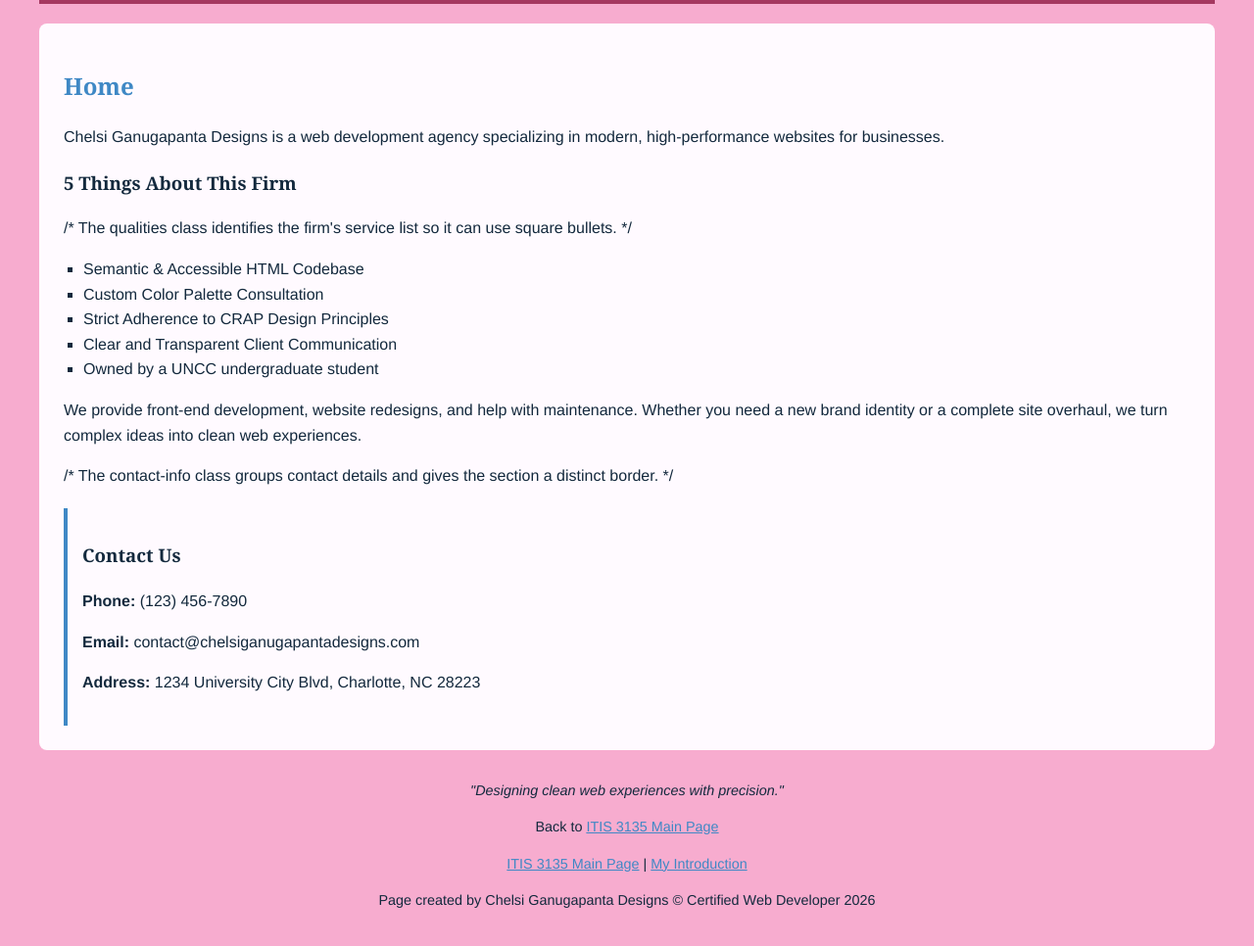
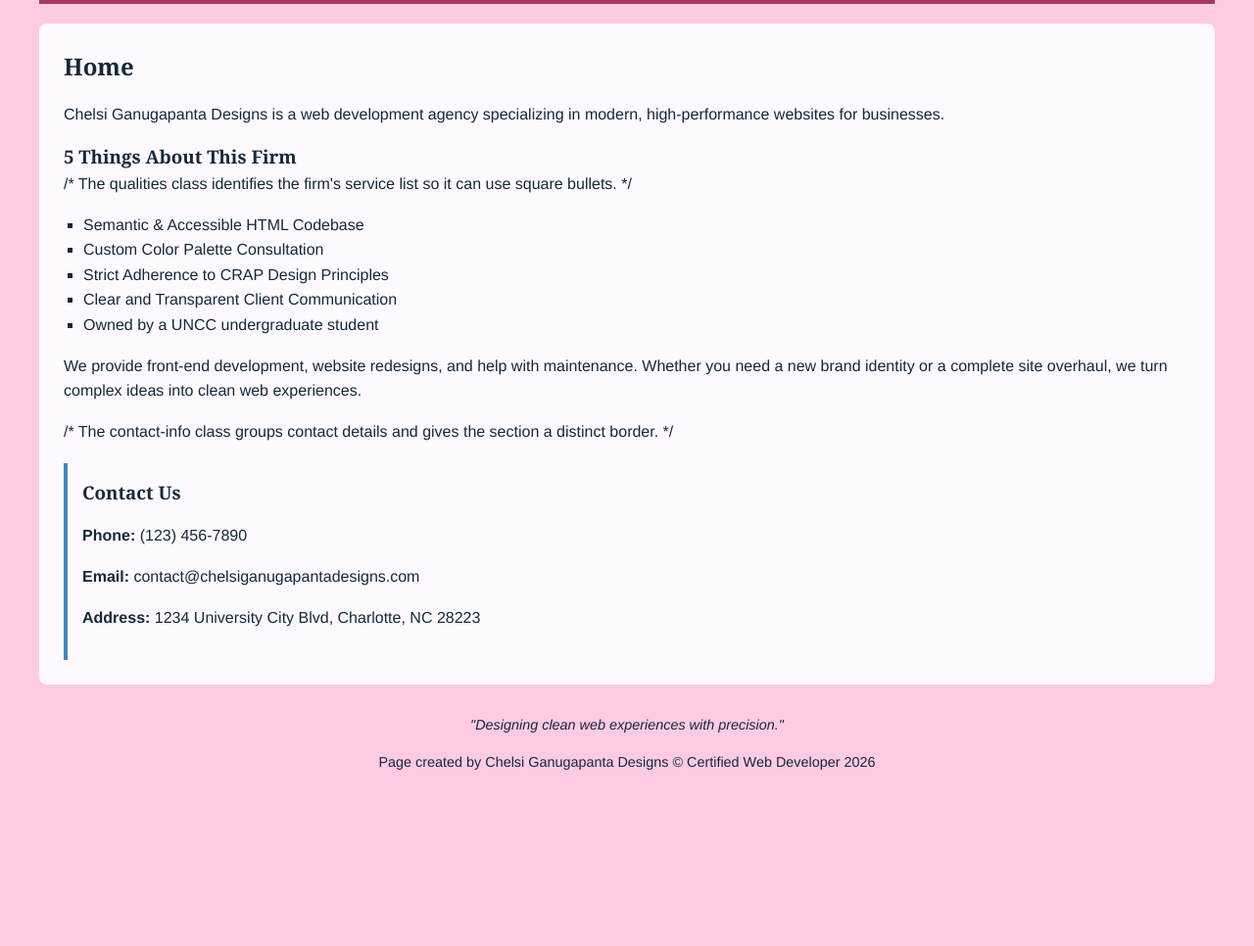
Before and after one commit to cganugapanta/cganugapanta.github.io, a plain HTML site: page itis3135/chelsiganugapantadesigns.co/index.html in a window 1280 px wide. Shown: the part 107-1073 px from the top of the page at 98% size. After the commit the page ends 931 px from the top, so only its background shows below. Drawn offline with Linux system fonts and the light colour scheme.

Commit message:
Update index.html

```diff
--- a/itis3135/chelsiganugapantadesigns.co/index.html
+++ b/itis3135/chelsiganugapantadesigns.co/index.html
@@ -14,7 +14,7 @@
         :root {
             --primary: #A53860;
             --secondary: #13293D;
-            --background: #F7ACCF;
+            --background: #ffcbe3;
             --accent: #3F88C5;
             --text: #FFFAFF;
         }
@@ -33,6 +33,8 @@
 
         h1, h2, h3 {
             font-family: Georgia, serif;
+            margin: 0;
+            color: var(--secondary);
         }
 
         /* Link colors overridden requirement */
@@ -57,14 +59,6 @@
             width: auto;
         }
 
-        h1 {
-            margin: 0;
-        }
-
-        h2 {
-            color: var(--accent);
-        }
-
         main {
             background-color: var(--text);
             padding: 25px;
@@ -73,13 +67,13 @@
         }
 
         /* Unordered list styled with non-standard square bullets */
-        ul.qualities {
+        .qualities {
             list-style-type: square;
             padding-left: 20px;
         }
 
         /* Styled contact card section with an accent left border */
-        section.contact-info {
+        .contact-info {
             background-color: var(--text);
             padding: 15px;
             border-left: 4px solid var(--accent);
@@ -144,13 +138,6 @@
     <footer>
         <p><em>"Designing clean web experiences with precision."</em></p>
 
-        <p>Back to <a href="../index.html">ITIS 3135 Main Page</a></p>
-        <nav>
-            <a href="../index.html">ITIS 3135 Main Page</a>
-            |
-            <a href="../introduction.html">My Introduction</a>
-        </nav>
-
         <p>Page created by Chelsi Ganugapanta Designs &copy; Certified Web Developer 2026</p>
 
     </footer>
```
